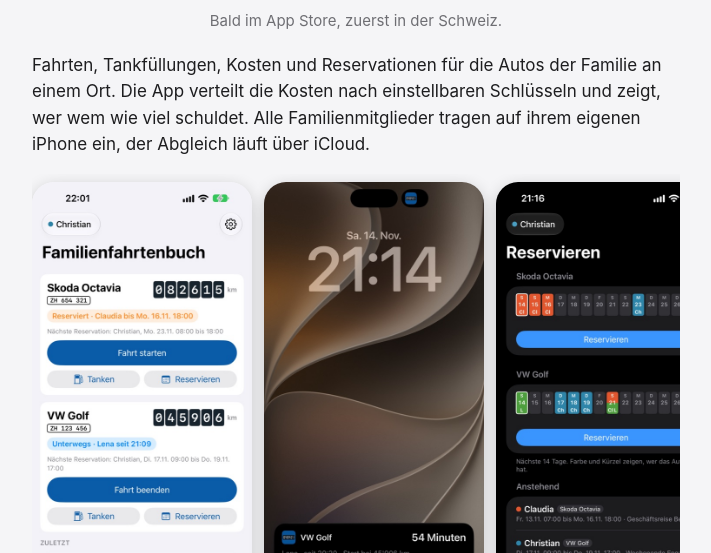
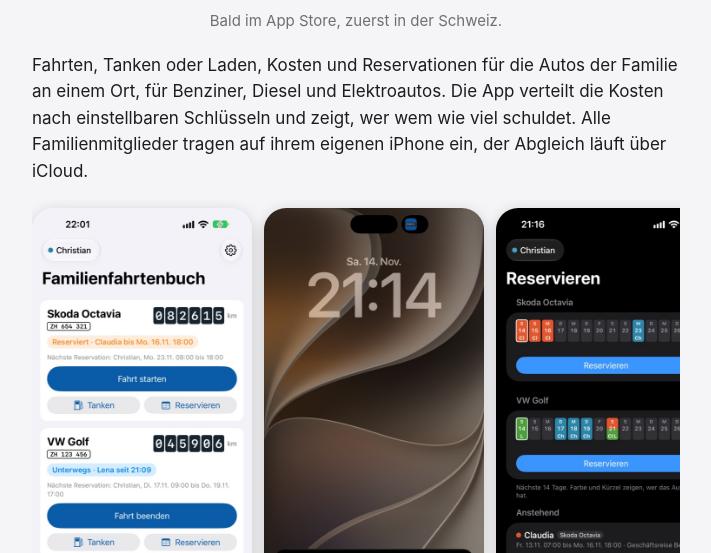
Before and after one commit to Familienfahrtenbuch/familienfahrtenbuch.github.io, a plain HTML site: page index.html in a window 1280 px wide. Shown: the part 247-800 px from the top of the page, without its empty margins (284-995 px from the left). Drawn offline with Linux system fonts and the light colour scheme.

Commit message:
Einleitung: Benziner, Diesel und Elektroautos
Co-Authored-By: Claude Opus 5.5 <noreply@anthropic.com>

```diff
--- a/index.html
+++ b/index.html
@@ -21,7 +21,7 @@
 </header>
 
 <main>
-  <p>Fahrten, Tankfüllungen, Kosten und Reservationen für die Autos der Familie an einem Ort. Die App verteilt die Kosten nach einstellbaren Schlüsseln und zeigt, wer wem wie viel schuldet. Alle Familienmitglieder tragen auf ihrem eigenen iPhone ein, der Abgleich läuft über iCloud.</p>
+  <p>Fahrten, Tanken oder Laden, Kosten und Reservationen für die Autos der Familie an einem Ort, für Benziner, Diesel und Elektroautos. Die App verteilt die Kosten nach einstellbaren Schlüsseln und zeigt, wer wem wie viel schuldet. Alle Familienmitglieder tragen auf ihrem eigenen iPhone ein, der Abgleich läuft über iCloud.</p>
 
   <div class="gallery" aria-label="Bildschirmfotos der App">
     <img src="bilder/1-heute.jpg" alt="Heute: Autos mit Kilometerstand, Reservation und laufender Fahrt" loading="lazy">
```
